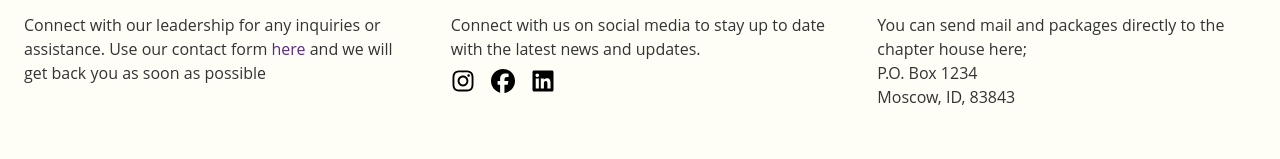
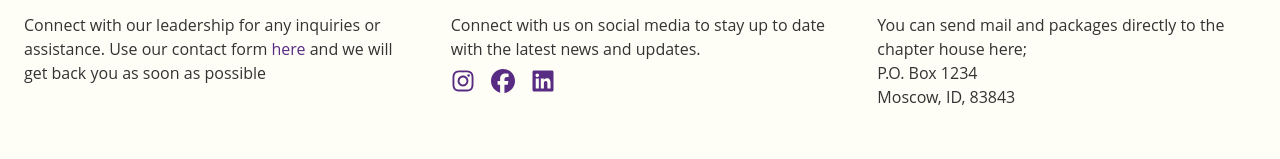
Before and after one commit to MSBivens/dsp, a Next.js app: page / in a window 1280 px wide. Shown: the part 4315-4474 px from the top of the page. Built offline with nearby package versions, Linux system fonts and the light colour scheme.

Commit message:
social links added

```diff
--- a/src/app/components/contact.jsx
+++ b/src/app/components/contact.jsx
@@ -39,9 +39,15 @@ export default function contact() {
               news and updates.
             </p>
             <div className="flex space-x-4">
-              <FaInstagram size={24} />
-              <FaFacebook size={24} />
-              <FaLinkedin size={24} />
+              <a href="https://www.instagram.com/deltasig_idaho">
+                <FaInstagram size={24} />
+              </a>
+              <a href="https://www.facebook.com/deltasigvandals">
+                <FaFacebook size={24} />
+              </a>
+              <a href="https://www.linkedin.com/groups/13505181/">
+                <FaLinkedin size={24} />
+              </a>
             </div>
           </div>
           <div>
```
